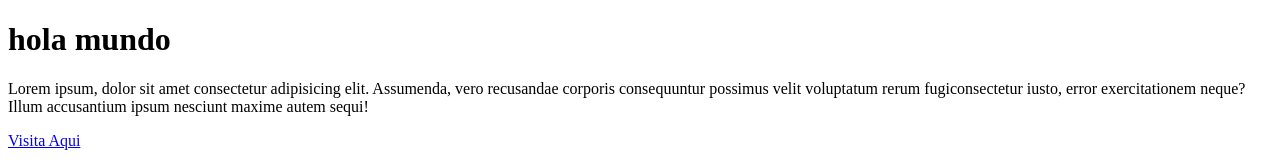
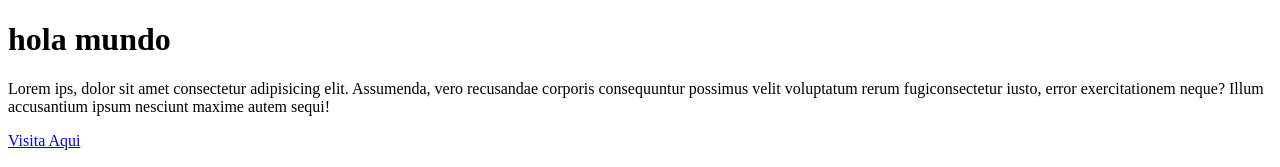
Before and after one commit to santiago9589/BootCamp, a plain HTML site: page Ejercicio 1/index.html in a window 1280 px wide. Shown: the top 167 px of the page. Drawn offline with Linux system fonts and the light colour scheme.

Commit message:
ejercicio n1

```diff
--- a/Ejercicio 1/index.html
+++ b/Ejercicio 1/index.html
@@ -10,7 +10,7 @@
 <body>
     <h1>hola mundo</h1>
     <p>
-        Lorem ipsum, dolor sit amet consectetur adipisicing elit. Assumenda, vero recusandae corporis
+        Lorem ips, dolor sit amet consectetur adipisicing elit. Assumenda, vero recusandae corporis
         consequuntur possimus velit voluptatum rerum fugiconsectetur iusto, error exercitationem neque?
         Illum accusantium ipsum nesciunt maxime autem sequi!
     </p>
```
